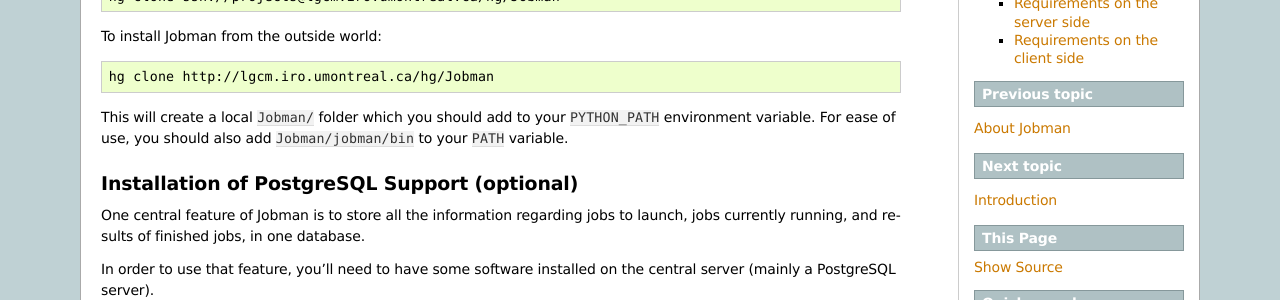
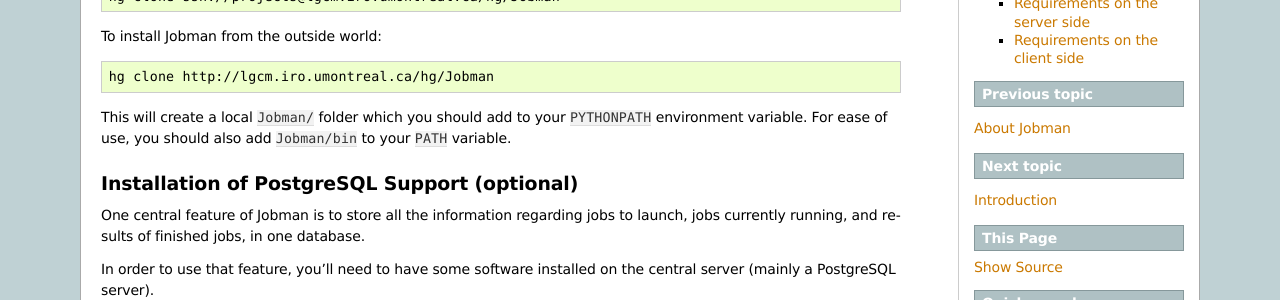
Before and after one commit to crmne/jobman, a Sphinx documentation site: the page built from doc/install.txt, in a window 1280 px wide. Shown: the part 145-445 px from the top of the page. Built offline with Sphinx 7.4.7, drawn with Linux system fonts in a browser that asks for light colours; formulas are drawn with MathJax 3.

Commit message:
bug in installation instructions

```diff
--- a/doc/install.txt
+++ b/doc/install.txt
@@ -16,8 +16,8 @@
     hg clone http://lgcm.iro.umontreal.ca/hg/Jobman
 
 This will create a local ``Jobman/`` folder which you should add to your
-``PYTHON_PATH`` environment variable. For ease of use, you should also add
-``Jobman/jobman/bin`` to your ``PATH`` variable.
+``PYTHONPATH`` environment variable. For ease of use, you should also add
+``Jobman/bin`` to your ``PATH`` variable.
 
 Installation of PostgreSQL Support (optional)
 +++++++++++++++++++++++++++++++++++++++++++++
```
